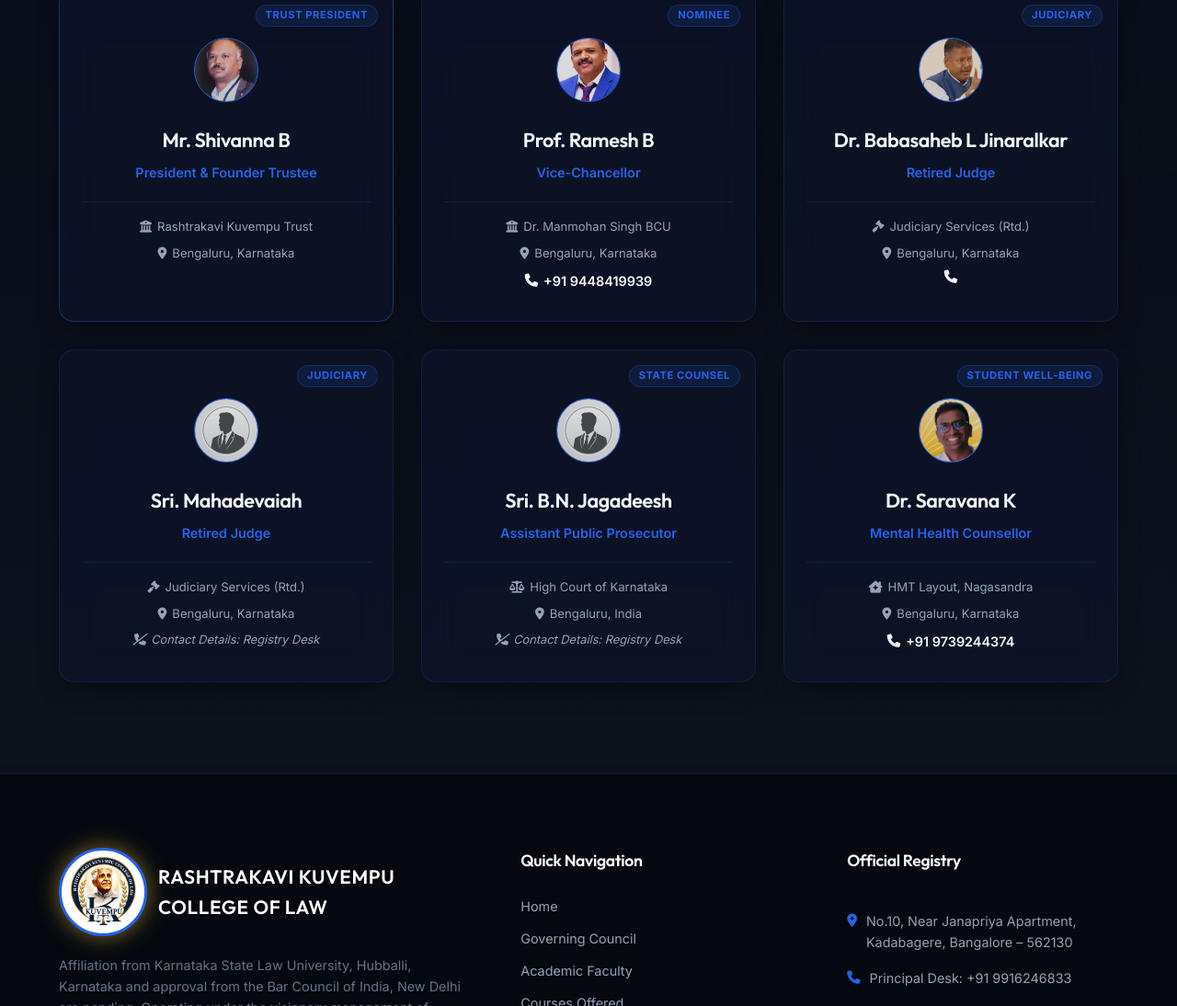
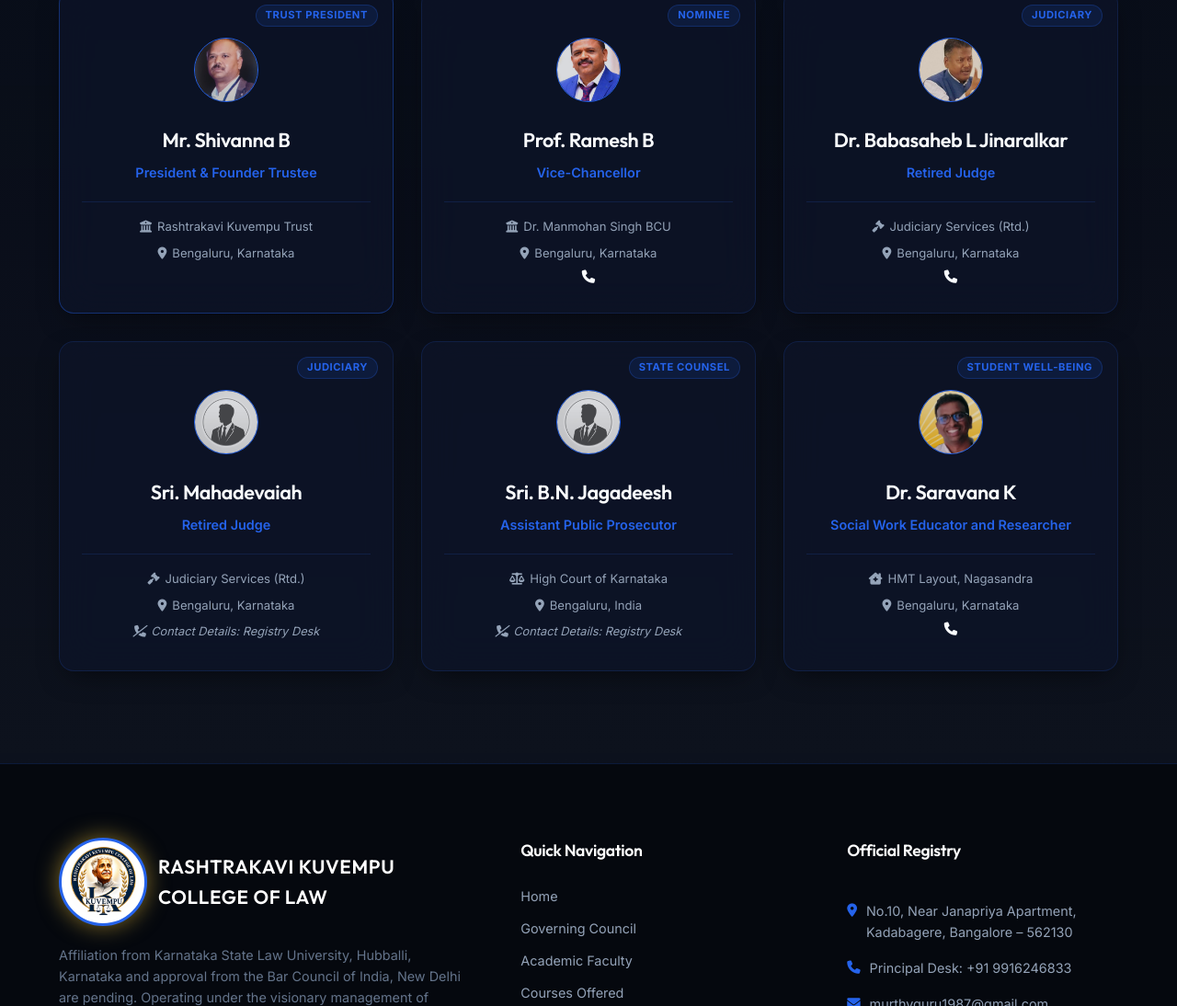
Before and after one commit to sarwanmass/lawcollegekuvempu, a plain HTML site: page governance.html in a window 1280 px wide. Shown: the part 930-2024 px from the top of the page at 92% size. Drawn offline with Linux system fonts and the light colour scheme.

Commit message:
Update governance.html

```diff
--- a/governance.html
+++ b/governance.html
@@ -138,7 +138,7 @@
                     <div class="council-meta">
                         <span class="uni-name"><i class="fas fa-university"></i> Dr. Manmohan Singh BCU</span>
                         <span class="location"><i class="fas fa-map-marker-alt"></i> Bengaluru, Karnataka</span>
-                        <a href="tel:9448419939" class="council-contact"><i class="fas fa-phone"></i> +91 9448419939</a>
+                        <a href="tel: " class="council-contact"><i class="fas fa-phone"></i> </a>
                     </div>
                 </div>
 
@@ -193,7 +193,7 @@
                     </div>
                 </div>
 
-                <!-- Mental Health Counsellor -->
+                <!-- Social Work Educator and Researcher -->
                 <div class="council-card glass-card">
                     <div class="card-glow"></div>
                     <span class="council-badge">Student Well-being</span>
@@ -202,11 +202,11 @@
                         <img src="assets/governance/images/Dr. Saravana K.jpg" alt="Dr. Saravana K" style="width: 100%; height: 100%; object-fit: cover; opacity: 0.85;">
                     </div>
                     <h3 class="council-name">Dr. Saravana K</h3>
-                    <p class="council-role">Mental Health Counsellor</p>
+                    <p class="council-role">Social Work Educator and Researcher</p>
                     <div class="council-meta">
                         <span class="address"><i class="fas fa-house-chimney-medical"></i> HMT Layout, Nagasandra</span>
                         <span class="location"><i class="fas fa-map-marker-alt"></i> Bengaluru, Karnataka</span>
-                        <a href="tel:9739244374" class="council-contact"><i class="fas fa-phone"></i> +91 9739244374</a>
+                        <a href="tel: " class="council-contact"><i class="fas fa-phone"></i>  </a>
                     </div>
                 </div>
 
```
